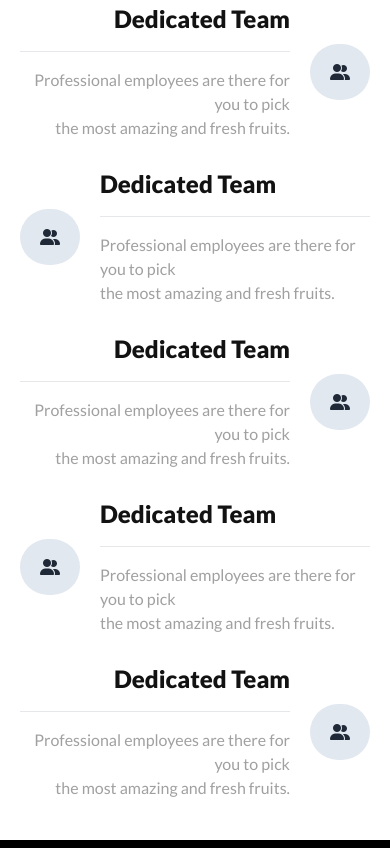
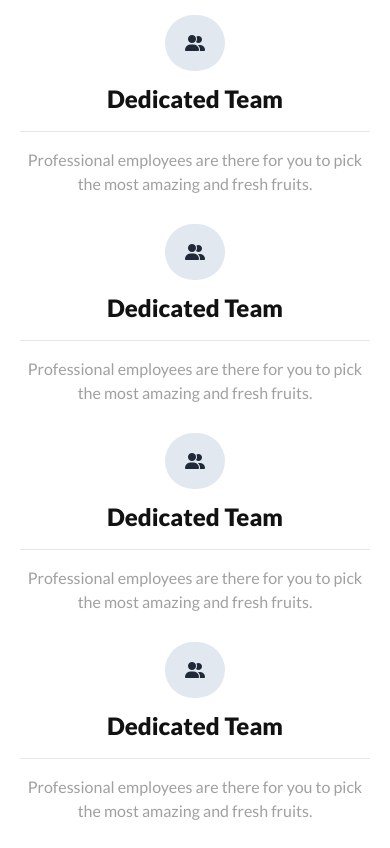
Before and after one commit to rayhanalmim/B8A3-fruit-brust, a plain HTML site: page index.html in a window 390 px wide. Shown: the part 4570-5418 px from the top of the page. Drawn offline with nearby package versions, Linux system fonts and the light colour scheme.

Commit message:
error correction

```diff
--- a/index.html
+++ b/index.html
@@ -537,35 +537,35 @@
 
             <div class="p-3">
 
-                <div class="flex gap-5">
-                    <div class="flex justify-center items-center">
+                <div class="md:flex gap-5">
+                    <div class="flex justify-center items-center mb-3">
                         <i class="bg-[#e2e8f0] rounded-full  p-5 fa-solid fa-user-group"></i>
                     </div>
 
                     <div class="space-y-4">
-                        <h3 class="text-2xl font-extrabold text-[#121212]">Dedicated Team</h3>
+                        <h3 class="text-2xl text-center md:text-left font-extrabold text-[#121212]">Dedicated Team</h3>
                         <hr>
-                        <p class=" text-[#12121266]">Professional employees are there for you to pick <br> the most amazing and fresh fruits.</p>
+                        <p class=" text-[#12121266] text-center md:text-left">Professional employees are there for you to pick <br> the most amazing and fresh fruits.</p>
                     </div>
                 </div>
 
             </div>
 
-            <div class="row-span-3 mt-16">
+            <div class="row-span-3 mt-8 md:mt-16">
                 <img src="./images/whychoose1.png" alt="">
             </div>
 
             <div class="p-3">
 
-                <div class="flex gap-5 flex-row-reverse">
-                    <div class="flex justify-center items-center">
+                <div class="md:flex  gap-5 flex-row-reverse">
+                    <div class="flex justify-center items-center mb-3">
                         <i class="bg-[#e2e8f0] rounded-full  p-5 fa-solid fa-user-group"></i>
                     </div>
 
                     <div class="space-y-4">
-                        <h3 class="text-2xl text-right font-extrabold text-[#121212]">Dedicated Team</h3>
+                        <h3 class="text-2xl text-center md:text-right font-extrabold text-[#121212]">Dedicated Team</h3>
                         <hr>
-                        <p class=" text-[#12121266] text-right">Professional employees are there for you to pick <br> the most amazing and fresh fruits.</p>
+                        <p class=" text-[#12121266] text-center md:text-right">Professional employees are there for you to pick <br> the most amazing and fresh fruits.</p>
                     </div>
                 </div>
 
@@ -573,15 +573,15 @@
 
             <div class="p-3">
 
-                <div class="flex gap-5">
-                    <div class="flex justify-center items-center">
+                <div class="md:flex gap-5">
+                    <div class="flex justify-center items-center mb-3">
                         <i class="bg-[#e2e8f0] rounded-full  p-5 fa-solid fa-user-group"></i>
                     </div>
 
                     <div class="space-y-4">
-                        <h3 class="text-2xl font-extrabold text-[#121212]">Dedicated Team</h3>
+                        <h3 class="text-2xl text-center md:text-left font-extrabold text-[#121212]">Dedicated Team</h3>
                         <hr>
-                        <p class=" text-[#12121266]">Professional employees are there for you to pick <br> the most amazing and fresh fruits.</p>
+                        <p class=" text-[#12121266] text-center md:text-left">Professional employees are there for you to pick <br> the most amazing and fresh fruits.</p>
                     </div>
                 </div>
 
@@ -589,15 +589,15 @@
 
             <div class="p-3">
 
-                <div class="flex gap-5 flex-row-reverse">
-                    <div class="flex justify-center items-center">
+                <div class="md:flex gap-5 flex-row-reverse">
+                    <div class="flex justify-center items-center mb-3">
                         <i class="bg-[#e2e8f0] rounded-full  p-5 fa-solid fa-user-group"></i>
                     </div>
 
                     <div class="space-y-4">
-                        <h3 class="text-2xl text-right font-extrabold text-[#121212]">Dedicated Team</h3>
+                        <h3 class="text-2xl text-center md:text-right font-extrabold text-[#121212]">Dedicated Team</h3>
                         <hr>
-                        <p class=" text-[#12121266] text-right">Professional employees are there for you to pick <br> the most amazing and fresh fruits.</p>
+                        <p class=" text-[#12121266] text-center md:text-right">Professional employees are there for you to pick <br> the most amazing and fresh fruits.</p>
                     </div>
                 </div>
 
@@ -605,15 +605,15 @@
 
             <div class="p-3">
 
-                <div class="flex gap-5">
-                    <div class="flex justify-center items-center">
+                <div class="md:flex gap-5">
+                    <div class="flex justify-center items-center mb-3">
                         <i class="bg-[#e2e8f0] rounded-full  p-5 fa-solid fa-user-group"></i>
                     </div>
 
-                    <div class="space-y-4">
-                        <h3 class="text-2xl font-extrabold text-[#121212]">Dedicated Team</h3>
+                    <div class="space-y-4 ">
+                        <h3 class="text-2xl text-center md:text-left font-extrabold text-[#121212]">Dedicated Team</h3>
                         <hr>
-                        <p class=" text-[#12121266]">Professional employees are there for you to pick <br> the most amazing and fresh fruits.</p>
+                        <p class=" text-[#12121266] text-center md:text-left">Professional employees are there for you to pick <br> the most amazing and fresh fruits.</p>
                     </div>
                 </div>
 
@@ -621,15 +621,15 @@
 
             <div class="p-3">
 
-                <div class="flex gap-5 flex-row-reverse">
-                    <div class="flex justify-center items-center">
+                <div class="md:flex gap-5 flex-row-reverse">
+                    <div class="flex justify-center items-center mb-3">
                         <i class="bg-[#e2e8f0] rounded-full  p-5 fa-solid fa-user-group"></i>
                     </div>
 
                     <div class="space-y-4">
-                        <h3 class="text-2xl text-right font-extrabold text-[#121212]">Dedicated Team</h3>
+                        <h3 class="text-2xl text-center md:text-right font-extrabold text-[#121212]">Dedicated Team</h3>
                         <hr>
-                        <p class=" text-[#12121266] text-right">Professional employees are there for you to pick <br> the most amazing and fresh fruits.</p>
+                        <p class=" text-[#12121266] text-center md:text-right">Professional employees are there for you to pick <br> the most amazing and fresh fruits.</p>
                     </div>
                 </div>
 
```
